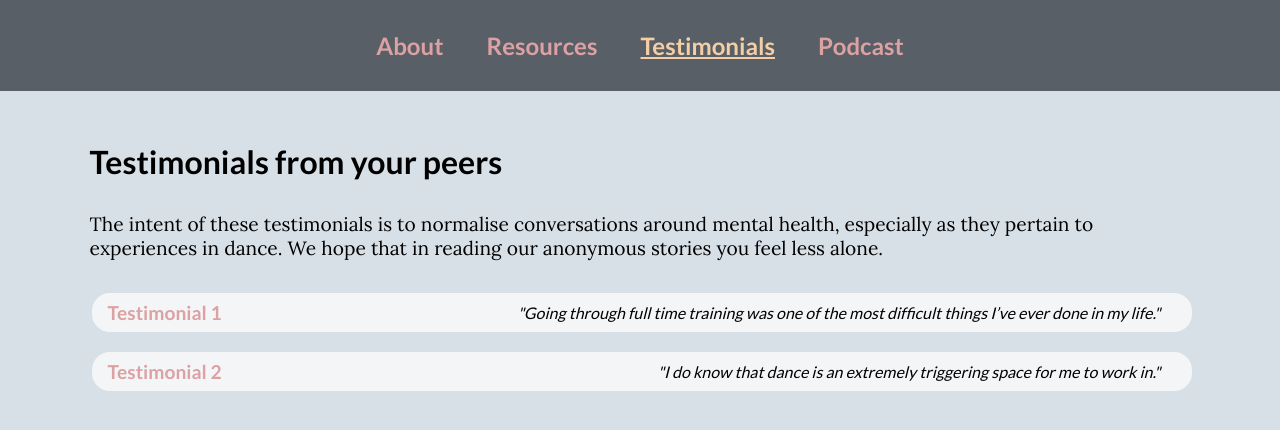
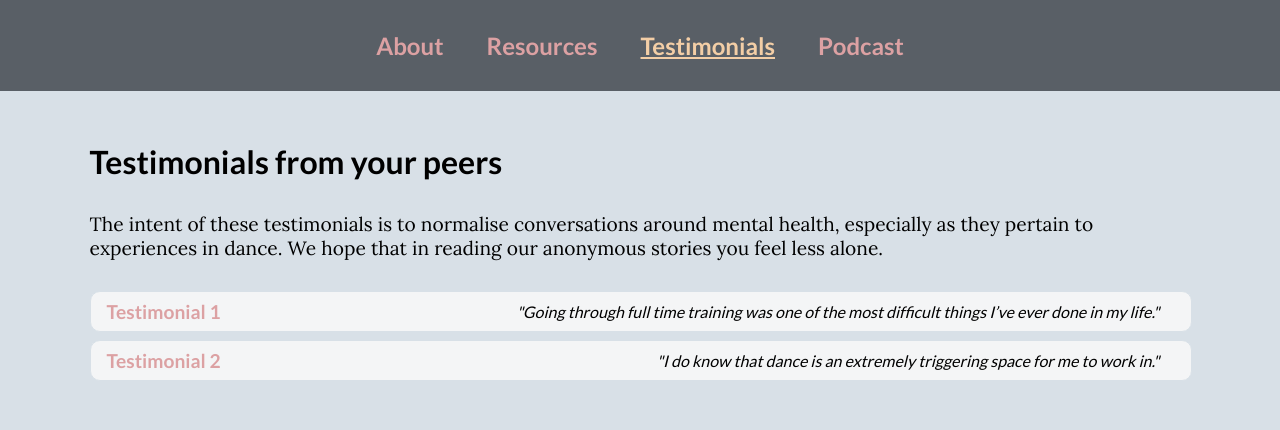
Before and after one commit to Flinnja/lsms-map, a Jekyll site: the page built from testimonials.html, in a window 1280 px wide. Shown: the top 430 px of the page. Built offline with Jekyll 4.4.1, drawn with Linux system fonts in a browser that asks for light colours.

Commit message:
reformat items in testimonials list

```diff
--- a/_sass/testimonials.scss
+++ b/_sass/testimonials.scss
@@ -8,7 +8,9 @@
 			overflow-y: auto;
 			width: 100%;
 			max-width: 86vw;
-			border: 2px solid $base-grey-cold;
+			border: 1px solid $base-grey-cold;
+			margin: .5em 0;
+			border-radius: 10px;
 
 			&:hover {
 				border-color: $base-orange !important;
```
